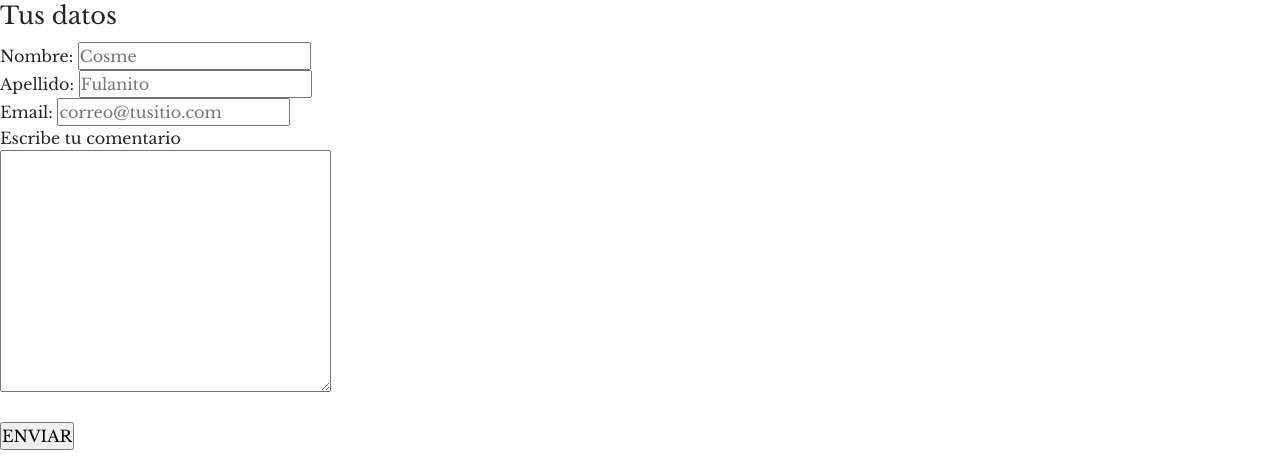
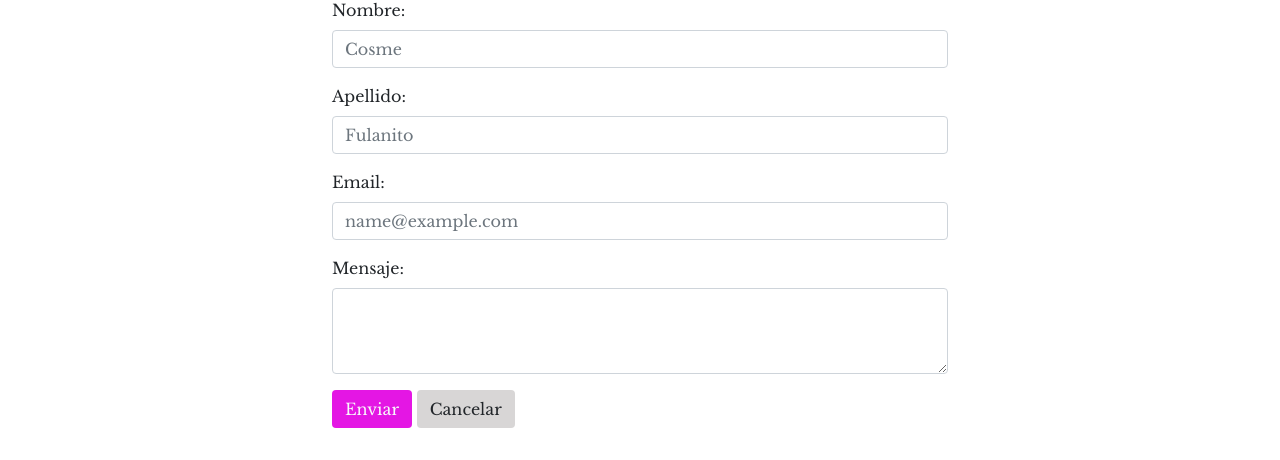
Before and after one commit to GerardooAG/Aranda_Coder, a website: page pages/contacto.html in a window 1280 px wide. Shown: the part 515-975 px from the top of the page. Drawn offline with nearby package versions, Linux system fonts and the light colour scheme.

Commit message:
Agregando SCSS

```diff
--- a/pages/contacto.html
+++ b/pages/contacto.html
@@ -11,6 +11,7 @@
     <link rel="stylesheet" href="https://cdn.jsdelivr.net/npm/bootstrap-icons@1.8.1/font/bootstrap-icons.css">
     <link rel="stylesheet" href="https://cdnjs.cloudflare.com/ajax/libs/animate.css/4.1.1/animate.min.css">
     <link rel="stylesheet" href="../css/style.css">
+    <link rel="stylesheet" href="../css/estilo.css">
     <link rel="shortcut icon" href="../img/logos/musas.jpg" type="image/x-icon">
     <title>Contacto</title>
 </head>
@@ -47,38 +48,29 @@
 
     </header>
 
-    <main>
+    <main class="contacto container ">
         <section>
             <h1>Contactanos</h1>
-            <fieldset>
-                <legend>Tus datos</legend>
-                <form action="">
-                    <div>
-                        <div>
-                            <label for="nombre">Nombre:</label>
-                            <input type="text" name="nombre" placeholder="Cosme" required>
-                        </div>
-                        <div>
-                            <label for="apellido">Apellido:</label>
-                            <input type="text" name="apellido" placeholder="Fulanito">
-                        </div>
-                        <div>
-                            <label for="email">Email:</label>
-                            <input type="text" name="email" placeholder="correo@tusitio.com" required>
-                        </div>
-                        <div>
-                            <label for="comentario">Escribe tu comentario</label><br>
-                            <textarea name="comentario" id="" cols="30" rows="10"></textarea>
-                        </div><br>
-                        <div>
-                            <input type="submit" value="ENVIAR">
-                        </div>
-                        <div><br>
-                            <input type="reset" value="BORRAR">
-                        </div>
-                    </div>
-                </form>
-            </fieldset>
+            <div class="mb-3">
+              <label for="exampleFormControlInput1" class="form-label">Nombre:</label>
+              <input type="nombre" class="form-control" id="exampleFormControlInput1" placeholder="Cosme">
+            </div>
+            <div class="mb-3">
+              <label for="exampleFormControlInput1" class="form-label">Apellido:</label>
+              <input type="email" class="form-control" id="exampleFormControlInput1" placeholder="Fulanito">
+            </div>
+            <div class="mb-3">
+              <label for="exampleFormControlInput1" class="form-label">Email:</label>
+              <input type="email" class="form-control" id="exampleFormControlInput1" placeholder="name@example.com">
+            </div>
+            <div class="mb-3">
+              <label for="exampleFormControlTextarea1" class="form-label">Mensaje:</label>
+              <textarea class="form-control" id="exampleFormControlTextarea1" rows="3"></textarea>
+            </div>
+            <div class="mb-3">
+              <button type="submit" class="btn mb-3 text-light boton--enviar">Enviar</button>
+              <button type="submit" class="btn mb-3 boton--cancelar">Cancelar</button>
+            </div>
         </section>
     </main>
     <footer>
--- /dev/null
+++ b/scss/estilo.scss
@@ -0,0 +1,24 @@
+$tablet: 800px;
+$celular: 500px;
+.boton{
+    width: 100px!important;
+    &--enviar{
+        background-color: rgb(228, 22, 228);
+    }
+    &--cancelar{
+        background: rgb(216, 214, 214);
+    }
+}
+.contacto{
+    width: 50%!important;
+}
+@media screen and (max-width:$tablet){
+    .contacto{
+        width: 75%!important;
+    }
+    @media screen and (max-width:$tablet){
+        .contacto{
+            width: 90%!important;
+        }
+    }
+}
```
Also changed, not shown: package.json (added, +26 -0 lines), css/estilo.css (added), 2 other files.
